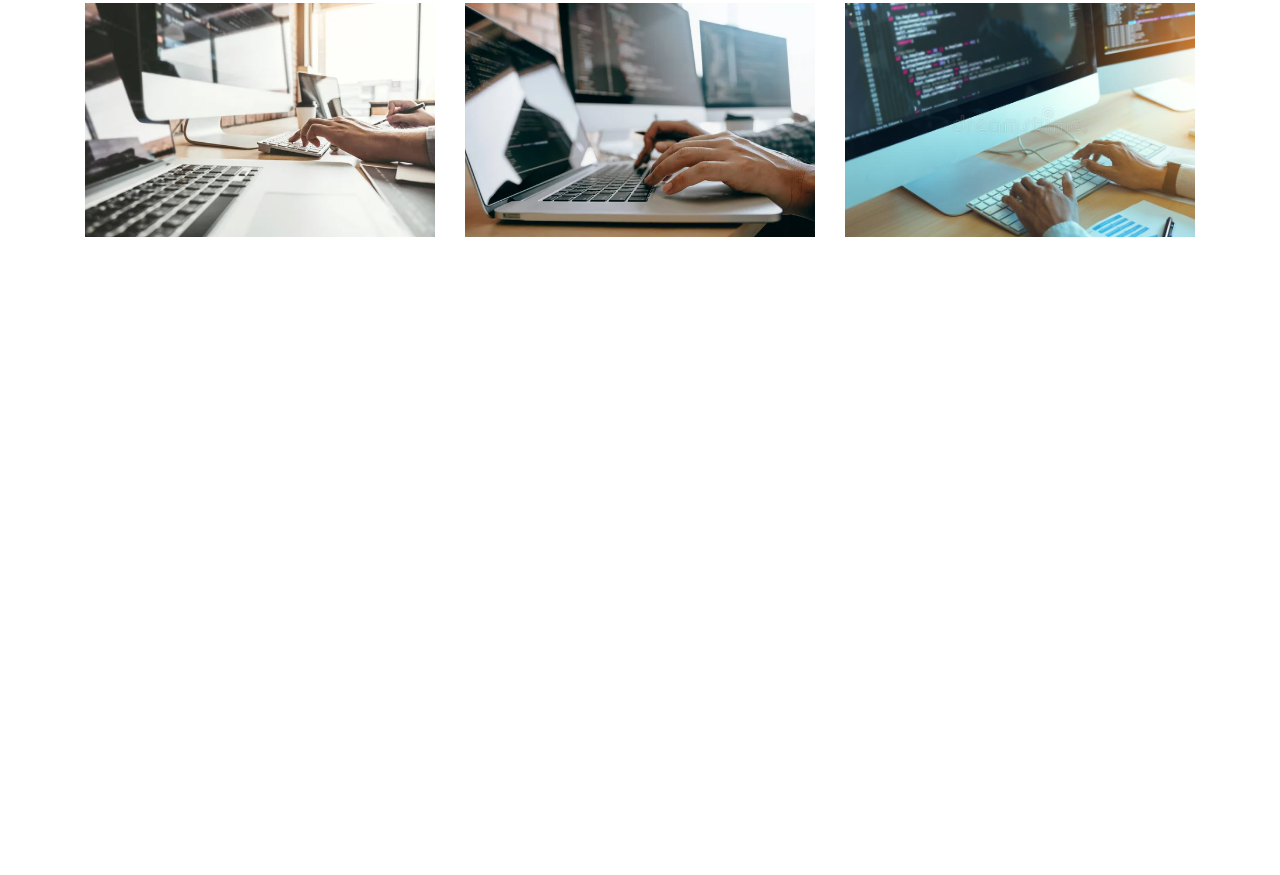
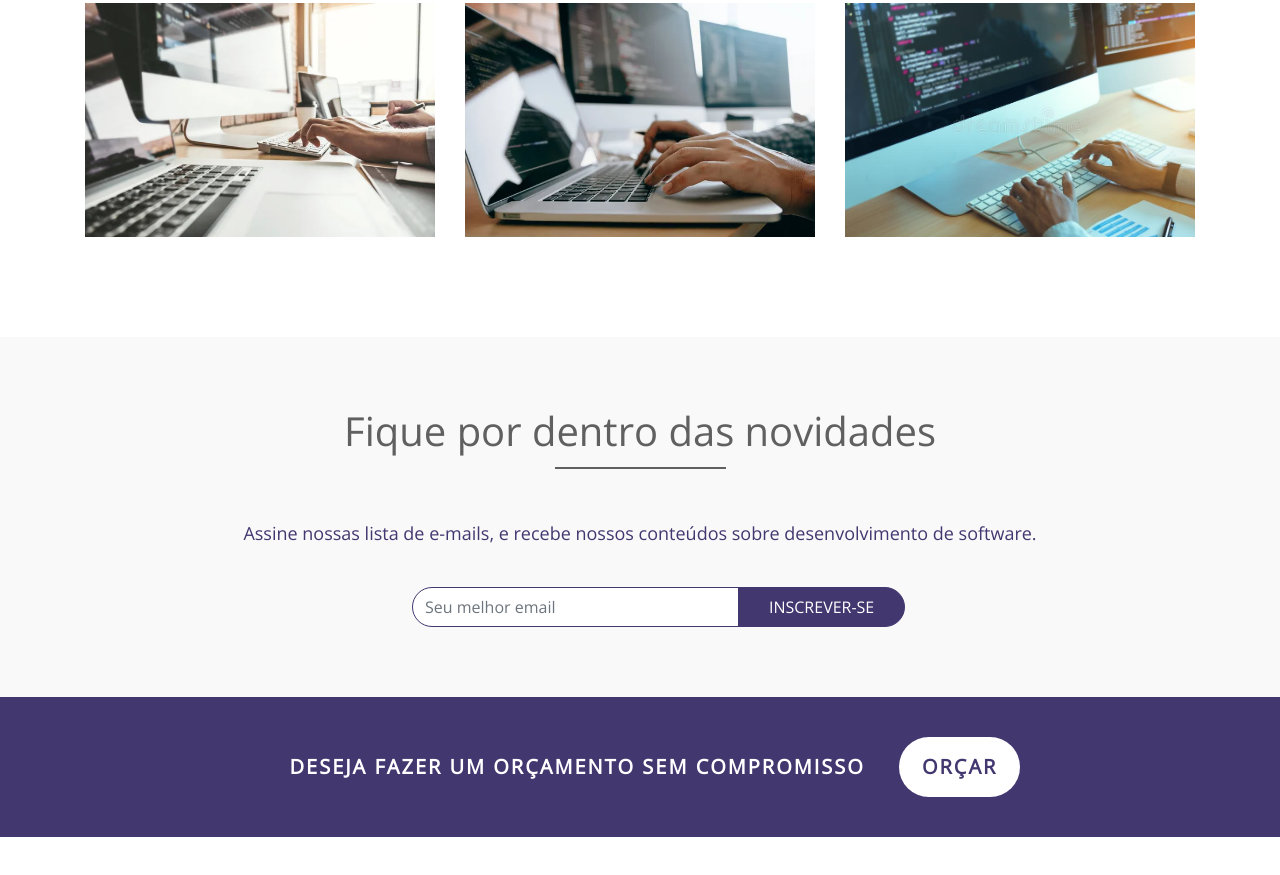
Before and after one commit to LetFa/Site-Bootstrap-, a plain HTML site: page index.html in a window 1280 px wide. Shown: the part 4332-5207 px from the top of the page. Before the commit the page ends 4789 px from the top, so only its background shows below. Drawn offline with nearby package versions, Linux system fonts and the light colour scheme.

Commit message:
site em andamento

```diff
--- a/css/style.css
+++ b/css/style.css
@@ -283,3 +283,84 @@ header, .navbar {
     background-color: rgb(67, 55, 112);
     border-color: rgb(67, 55, 112);
 }
+
+/*newsletter*/
+
+#news-area {
+    text-align: center;
+    background-color: #f9f9f9;
+}
+
+#news-area p {
+    font-size: 18px;
+    margin-bottom: 40px;
+}
+
+#email-input {
+    border-radius: 0;
+    border-top-left-radius: 20px;
+    border-bottom-left-radius: 20px;
+    border: 1px solid rgb(67, 55, 112);
+    display: inline;
+    box-sizing: border-box;
+    width: 40%;
+    height: 40px;
+}
+
+#news-btn {
+    border-top-right-radius: 20px;
+    border-bottom-right-radius: 20px;
+    border: 1px solid rgb(67, 55, 112);
+    background-color: rgb(67, 55, 112);
+    text-transform: uppercase;
+    color: white;
+    height: 40px;
+    padding: 0 30px;
+    margin-left: -130px;
+    position: absolute;
+    transition: .5s;
+}
+
+#news-btn:hover {
+    background-color:#fff;
+    color: rgb(67, 55, 112);
+}
+
+/*call to action*/
+
+#call-area {
+    background-color: rgb(67, 55, 112);
+    text-transform: uppercase;
+
+}
+#call-area .container{
+    padding: 40px 100px;
+}
+
+#call-area .row {
+    display: block;
+    text-align: center;
+}
+
+#call-area p{
+    color: #fff;
+    font-weight: bold;
+    margin-left: 30px;
+    font-size: 20px;
+    width: auto;
+    letter-spacing: 2px; /*espaçamento de letra*/
+    margin-bottom: 0;
+    display: inline; /*para ficar um do lado do outro*/
+    height: 60px;
+    line-height: 60px; /*pra centralizar a altura*/
+}
+
+#call-area #call-btn {
+    background-color: white;
+    color: rgb(67, 55, 112);
+    font-weight: bold;
+    font-size: 20px;
+    margin-left: 30px;
+    width: auto;
+    letter-spacing: 2px;
+}
--- a/index.html
+++ b/index.html
@@ -296,6 +296,30 @@
             </div>
            </div>
           </div>
+
+           <!--NewsLetter-->
+           <div id="news-area">
+            <div class="container">
+              <div class="col-md-12">
+                <h3 class="main-title">Fique por dentro das novidades</h3>
+              </div>
+              <p>Assine nossas lista de e-mails, e recebe nossos conteúdos sobre desenvolvimento de software.</p>
+              <form action="" method="post">
+                <input type="email" class="form-control" id="email-input" name="email" placeholder="Seu melhor email">
+                <input type="submit" id="news-btn" value="Inscrever-se">
+              </form>
+            </div>
+           </div>
+
+           <!--Call to action-->
+           <div id="call-area">
+            <div class="container">
+              <div class="row">
+                <p>Deseja fazer um orçamento sem compromisso</p>
+                <button class="main-btn" id="call-btn">Orçar</button>
+              </div>
+            </div>
+           </div>
            </div>
           </div>
         </div>
```
